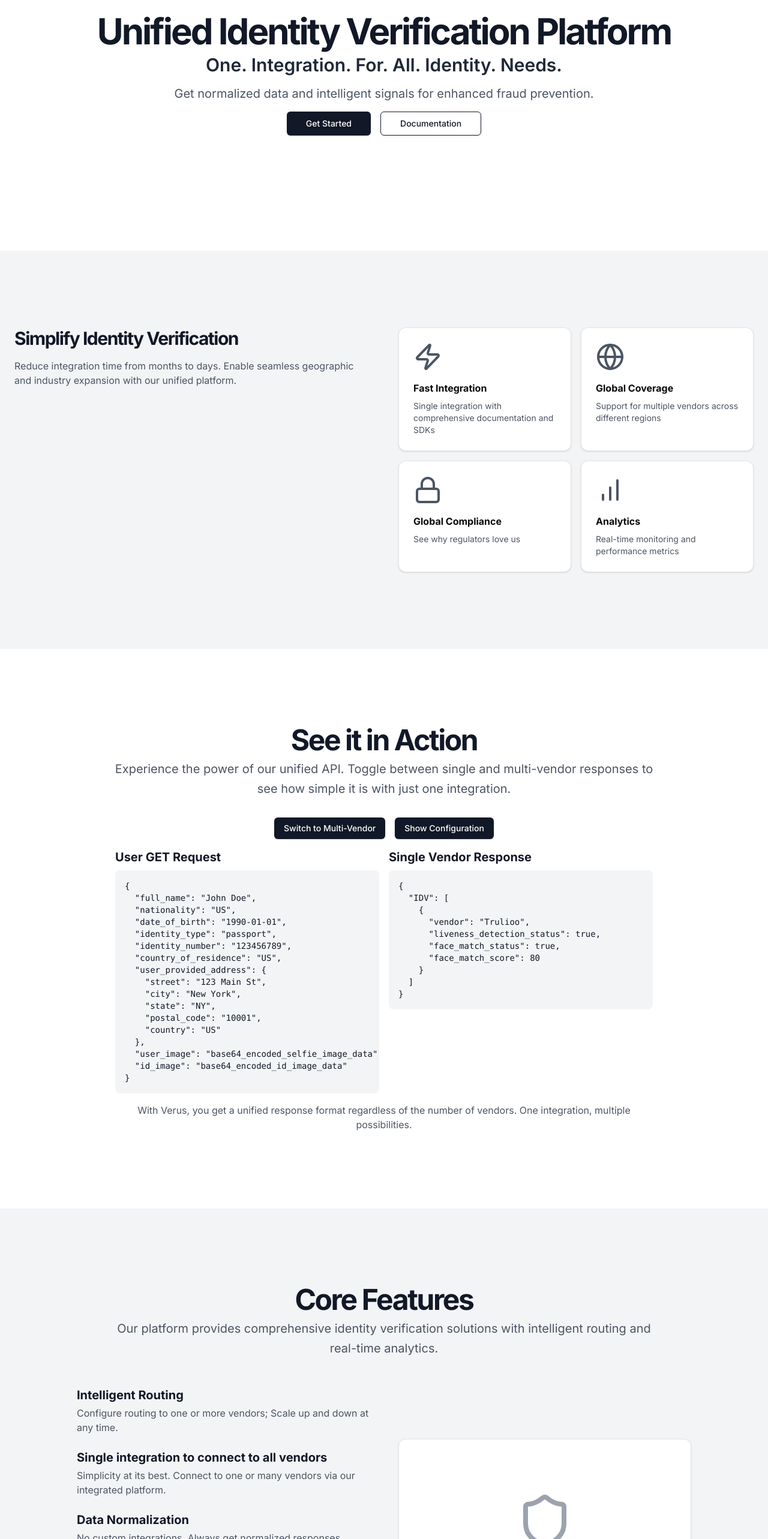
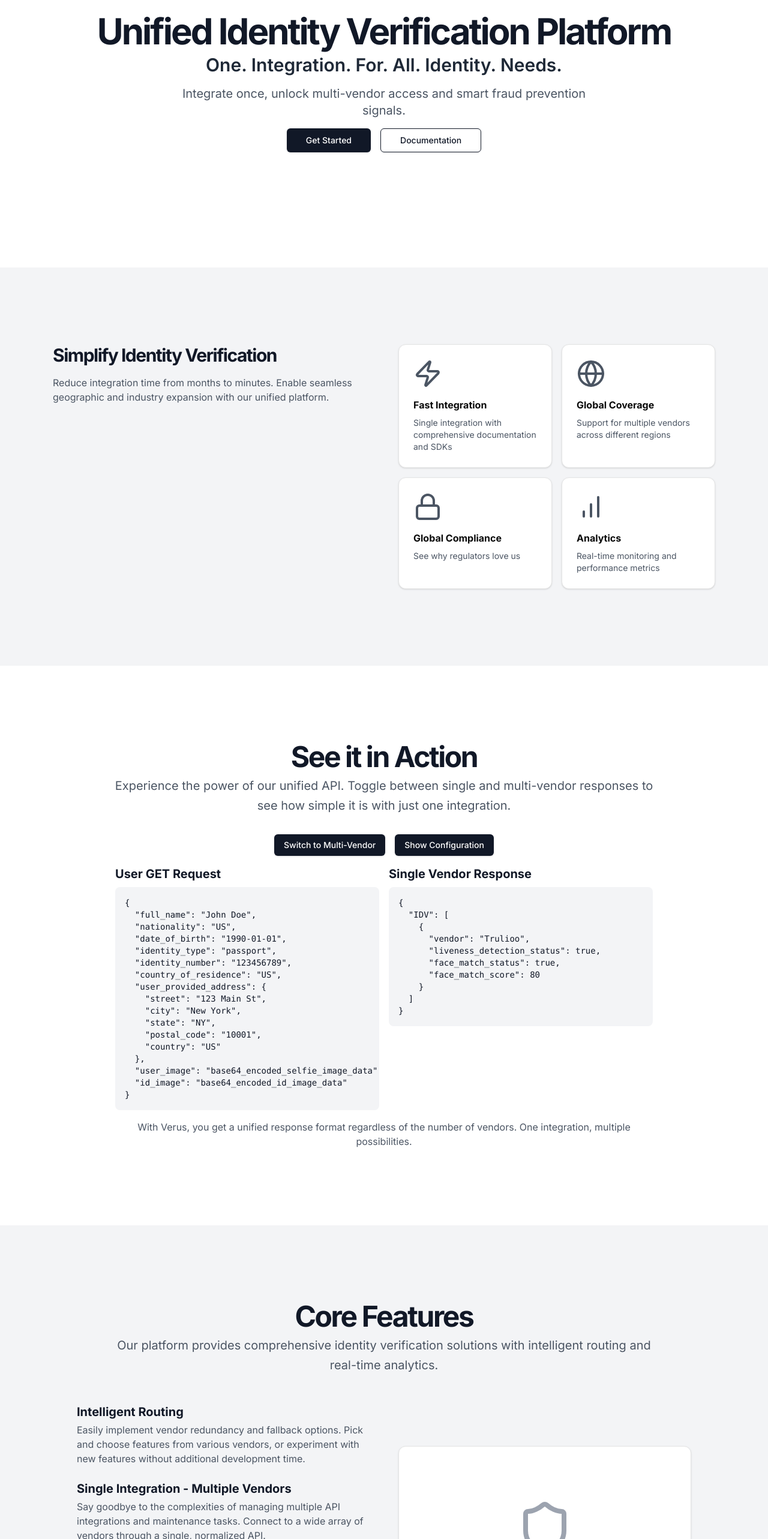
Before and after one commit to rachel-lawrie/verus_landing, a Next.js app: page / in a window 1280 px wide. Shown: the part 234-2800 px from the top of the page at 60% size. Built offline with nearby package versions, Linux system fonts and the light colour scheme.

Commit message:
Text/format update

```diff
--- a/components/landing-page.tsx
+++ b/components/landing-page.tsx
@@ -140,7 +140,7 @@ export function LandingPageComponent() {
       </header>
       <main className="flex-1">
         <section className="w-full py-12 md:py-24 lg:py-32 xl:py-48">
-          <div className="container px-4 md:px-6">
+          <div className="max-w-6xl mx-auto px-4 md:px-6">
             <div className="flex flex-col items-center space-y-4 text-center">
               <div className="space-y-2">
                 <h1 className="text-3xl font-bold tracking-tighter sm:text-4xl md:text-5xl lg:text-6xl/none">
@@ -151,8 +151,8 @@ export function LandingPageComponent() {
                     One. Integration. For. All. Identity. Needs.
                   </p>
                   <p className="mx-auto max-w-[700px] text-gray-600 md:text-xl">
-                    Get normalized data and intelligent signals for enhanced
-                    fraud prevention.
+                    Integrate once, unlock multi-vendor access and smart fraud
+                    prevention signals.
                   </p>
                 </div>
               </div>
@@ -178,15 +178,16 @@ export function LandingPageComponent() {
           id="platform"
           className="w-full py-12 md:py-24 lg:py-32 bg-gray-100"
         >
-          <div className="container px-4 md:px-6">
+          <div className="max-w-6xl mx-auto px-4 md:px-6">
             <div className="grid gap-6 lg:grid-cols-2 lg:gap-12">
               <div className="space-y-4">
                 <h2 className="text-3xl font-bold tracking-tighter">
                   Simplify Identity Verification
                 </h2>
                 <p className="text-gray-600">
-                  Reduce integration time from months to days. Enable seamless
-                  geographic and industry expansion with our unified platform.
+                  Reduce integration time from months to minutes. Enable
+                  seamless geographic and industry expansion with our unified
+                  platform.
                 </p>
               </div>
               <div className="grid gap-4 md:grid-cols-2">
@@ -232,7 +233,7 @@ export function LandingPageComponent() {
           </div>
         </section>
         <section id="demo" className="w-full py-12 md:py-24 lg:py-32">
-          <div className="container px-4 md:px-6">
+          <div className="max-w-6xl mx-auto px-4 md:px-6">
             <div className="flex flex-col items-center justify-center space-y-4 text-center">
               <div className="space-y-2">
                 <h2 className="text-3xl font-bold tracking-tighter sm:text-5xl">
@@ -338,7 +339,7 @@ export function LandingPageComponent() {
           id="features"
           className="w-full py-12 md:py-24 lg:py-32 bg-gray-100"
         >
-          <div className="container px-4 md:px-6">
+          <div className="max-w-6xl mx-auto px-4 md:px-6">
             <div className="flex flex-col items-center justify-center space-y-4 text-center">
               <div className="space-y-2">
                 <h2 className="text-3xl font-bold tracking-tighter sm:text-5xl">
@@ -357,19 +358,22 @@ export function LandingPageComponent() {
                     <div className="grid gap-1">
                       <h3 className="text-xl font-bold">Intelligent Routing</h3>
                       <p className="text-gray-600">
-                        Configure routing to one or more vendors; Scale up and
-                        down at any time.
+                        Easily implement vendor redundancy and fallback options.
+                        Pick and choose features from various vendors, or
+                        experiment with new features without additional
+                        development time.
                       </p>
                     </div>
                   </li>
                   <li>
                     <div className="grid gap-1">
                       <h3 className="text-xl font-bold">
-                        Single integration to connect to all vendors
+                        Single Integration - Multiple Vendors
                       </h3>
                       <p className="text-gray-600">
-                        Simplicity at its best. Connect to one or many vendors
-                        via our integrated platform.
+                        Say goodbye to the complexities of managing multiple API
+                        integrations and maintenance tasks. Connect to a wide
+                        array of vendors through a single, normalized API.
                       </p>
                     </div>
                   </li>
@@ -379,17 +383,6 @@ export function LandingPageComponent() {
                       <p className="text-gray-600">
                         No custom integrations. Always get normalized responses
                         across one or many vendors.
-                      </p>
-                    </div>
-                  </li>
-                  <li>
-                    <div className="grid gap-1">
-                      <h3 className="text-xl font-bold">
-                        Multi-Vendor Platform
-                      </h3>
-                      <p className="text-gray-600">
-                        Vendor-agnostic interface with automatic failover
-                        capabilities
                       </p>
                     </div>
                   </li>
@@ -413,7 +406,7 @@ export function LandingPageComponent() {
           </div>
         </section>
         <section id="contact" className="w-full py-12 md:py-24 lg:py-32">
-          <div className="container px-4 md:px-6">
+          <div className="max-w-6xl mx-auto px-4 md:px-6">
             <div className="flex flex-col items-center justify-center space-y-4 text-center">
               <div className="space-y-2">
                 <h2 className="text-3xl font-bold tracking-tighter sm:text-5xl">
```
